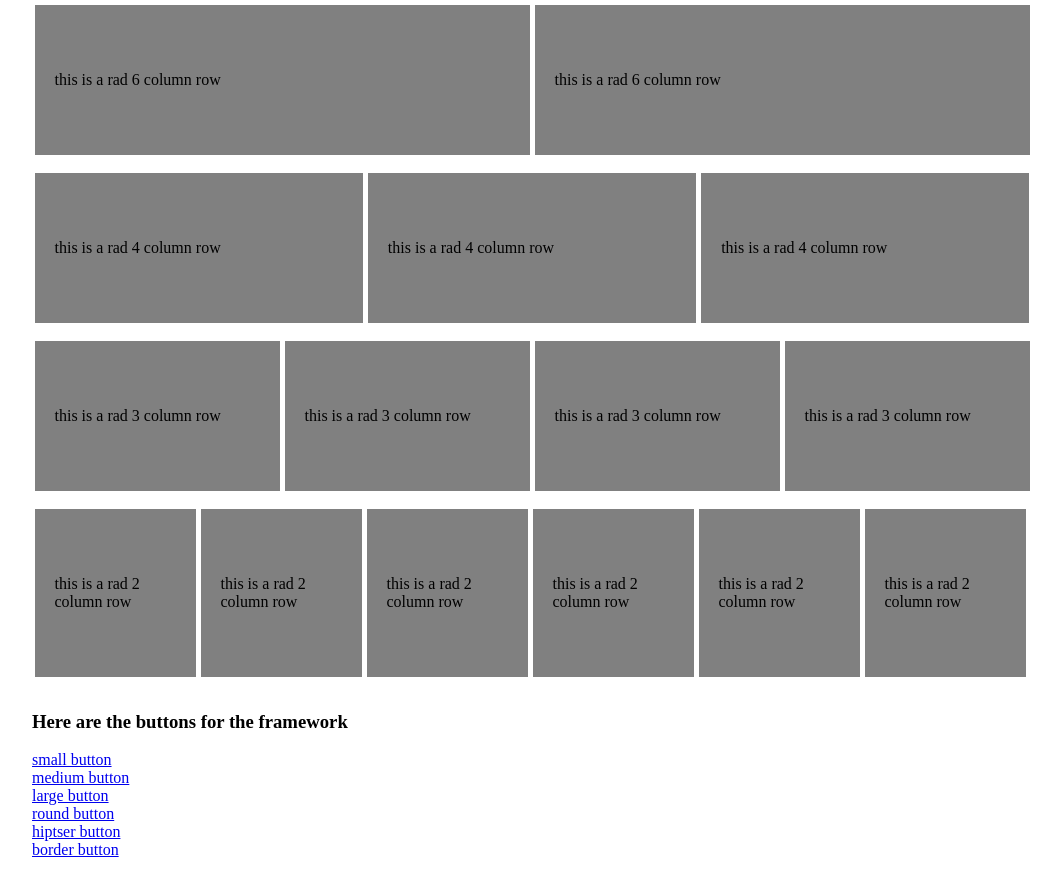
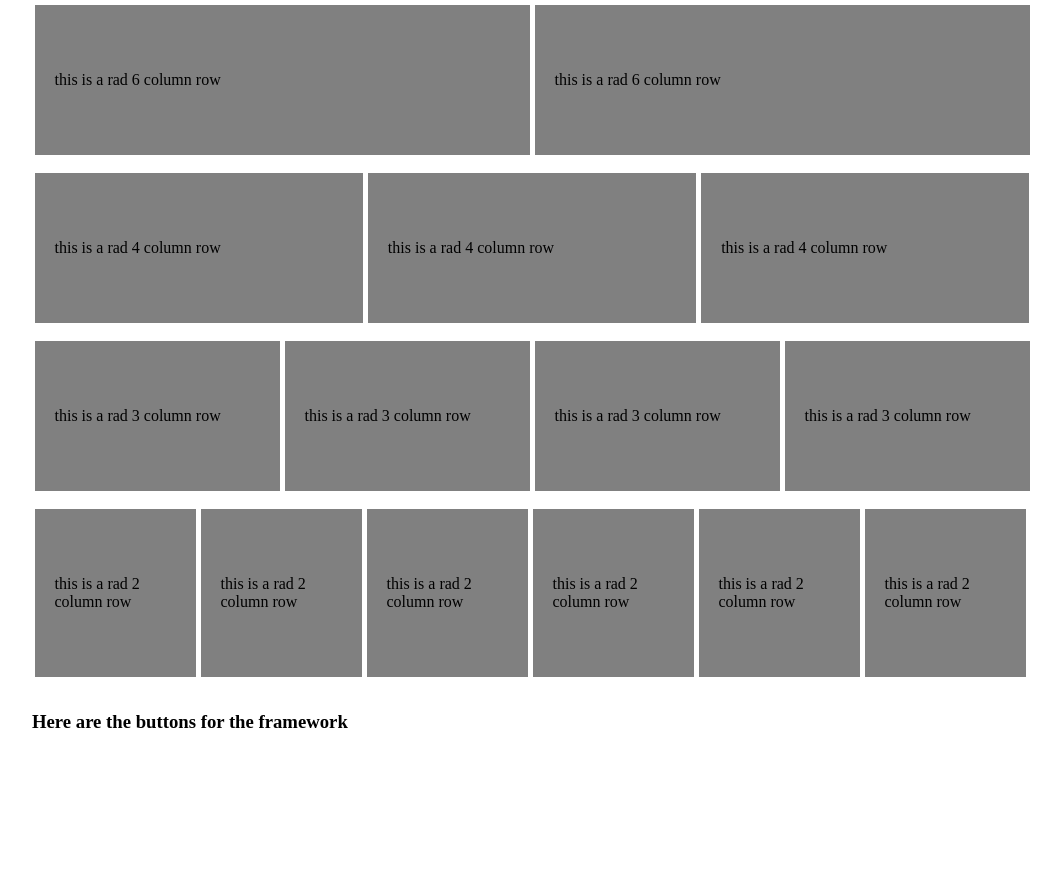
Before and after one commit to latitudecode/gridtorious-1.0, a plain HTML site: page index.html in a window 1280 px wide. Shown: the part 568-1440 px from the top of the page, without its empty margins (108-1169 px from the left). After the commit the page ends 1332 px from the top, so only its background shows below. Drawn offline with Linux system fonts and the light colour scheme.

Commit message:
Revert "yes buttons"
This reverts commit af17e66699ee4c5684efa9199569439916079f80.

```diff
--- a/index.html
+++ b/index.html
@@ -106,22 +106,10 @@
 	</div>
 
 <div class="row">
-	<h3>Here are the buttons for the framework</h3>
+		<h3>Here are the buttons for the framework</h3>
 
-	<a class="btn small" href="#">small button</a>
-	<br />
-	<a class="btn medium" href="#">medium button</a>
-	<br />
-	<a class="btn large" href="#">large button</a>
-	<br />
-	<a class="btn round" href="#">round button</a>
-	<br />
-	<a class="btn outlined" href="#">hiptser button</a>
-	<br />
-	<a class="btn border" href="#">border button</a>
 
 </div>
 
-
 </body>
 </html>
```
